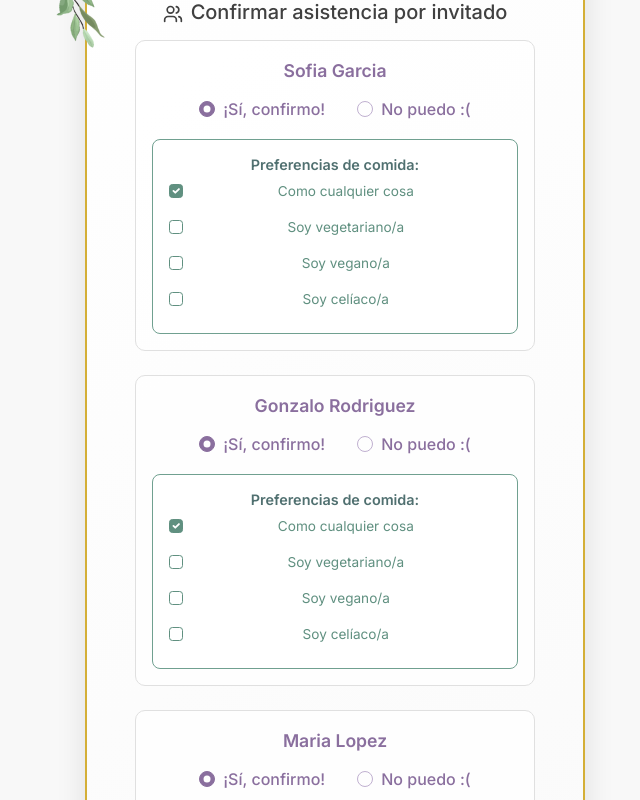
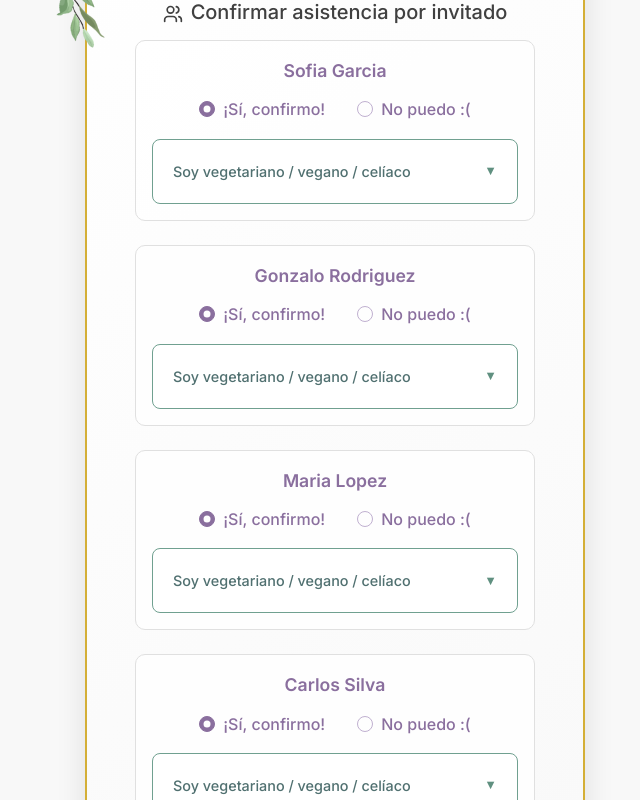
Before and after one commit to gleraromero/casamiento-sg, a React (Vite) app: page / in a window 1280 px wide. Shown: the part 1120-1920 px from the top of the page, without its empty margins (305-945 px from the left). Built offline with nearby package versions, Linux system fonts and the light colour scheme; a web font is replaced by a local one.

Commit message:
feat: opciones de dieta expandibles con toggle

```diff
--- a/src/components/RSVP.tsx
+++ b/src/components/RSVP.tsx
@@ -8,6 +8,15 @@ const RSVP: React.FC = () => {
   const [comments, setComments] = useState('');
   const [isSubmitting, setIsSubmitting] = useState(false);
   const [submitStatus, setSubmitStatus] = useState<'idle' | 'success' | 'error'>('idle');
+  const [expandedDietary, setExpandedDietary] = useState<number[]>([]);
+
+  const toggleDietaryExpansion = (guestIndex: number) => {
+    setExpandedDietary(prev =>
+      prev.includes(guestIndex)
+        ? prev.filter(index => index !== guestIndex)
+        : [...prev, guestIndex]
+    );
+  };
 
   const handleSubmit = async (e: React.FormEvent) => {
     e.preventDefault();
@@ -122,7 +131,19 @@ const RSVP: React.FC = () => {
                               {/* Opciones de dieta - solo mostrar si confirma asistencia */}
                               {guest.attending && (
                                 <div className="dietary-options">
-                                  <h6 className="dietary-title mb-2">Preferencias de comida:</h6>
+                                  <div
+                                    className="dietary-toggle"
+                                    onClick={() => toggleDietaryExpansion(index)}
+                                  >
+                                    <span className="dietary-toggle-text">
+                                      Soy vegetariano / vegano / celíaco
+                                    </span>
+                                    <span className={`dietary-toggle-arrow ${expandedDietary.includes(index) ? 'expanded' : ''}`}>
+                                      ▼
+                                    </span>
+                                  </div>
+
+                                  {expandedDietary.includes(index) && (
                                     <div className="dietary-checkboxes">
                                       <Form.Check
                                         type="checkbox"
@@ -189,6 +210,7 @@ const RSVP: React.FC = () => {
                                         className="dietary-checkbox"
                                       />
                                     </div>
+                                  )}
                                 </div>
                               )}
                             </div>
--- a/src/styles/components.css
+++ b/src/styles/components.css
@@ -510,9 +510,41 @@
 .dietary-options {
   background: rgba(255, 255, 255, 0.9);
   border-radius: 8px;
-  padding: 1rem;
+  padding: 0.75rem;
   margin-top: 0.75rem;
   border: 1px solid var(--color-teal-light);
+}
+
+.dietary-toggle {
+  display: flex;
+  justify-content: space-between;
+  align-items: center;
+  cursor: pointer;
+  padding: 0.5rem;
+  border-radius: 6px;
+  transition: background-color 0.2s ease;
+  user-select: none;
+}
+
+.dietary-toggle:hover {
+  background-color: rgba(160, 136, 184, 0.1);
+}
+
+.dietary-toggle-text {
+  font-family: var(--font-sans);
+  font-size: 0.9rem;
+  color: var(--color-teal-dark);
+  font-weight: 500;
+}
+
+.dietary-toggle-arrow {
+  font-size: 0.8rem;
+  color: var(--color-teal-medium);
+  transition: transform 0.2s ease;
+}
+
+.dietary-toggle-arrow.expanded {
+  transform: rotate(180deg);
 }
 
 .dietary-title {
@@ -528,6 +560,9 @@
   display: grid;
   grid-template-columns: repeat(auto-fit, minmax(180px, 1fr));
   gap: 0.5rem;
+  padding-top: 0.75rem;
+  border-top: 1px solid var(--color-teal-light);
+  margin-top: 0.75rem;
 }
 
 .dietary-checkbox {
```
Lines whose indentation alone changed are shown as unchanged.
